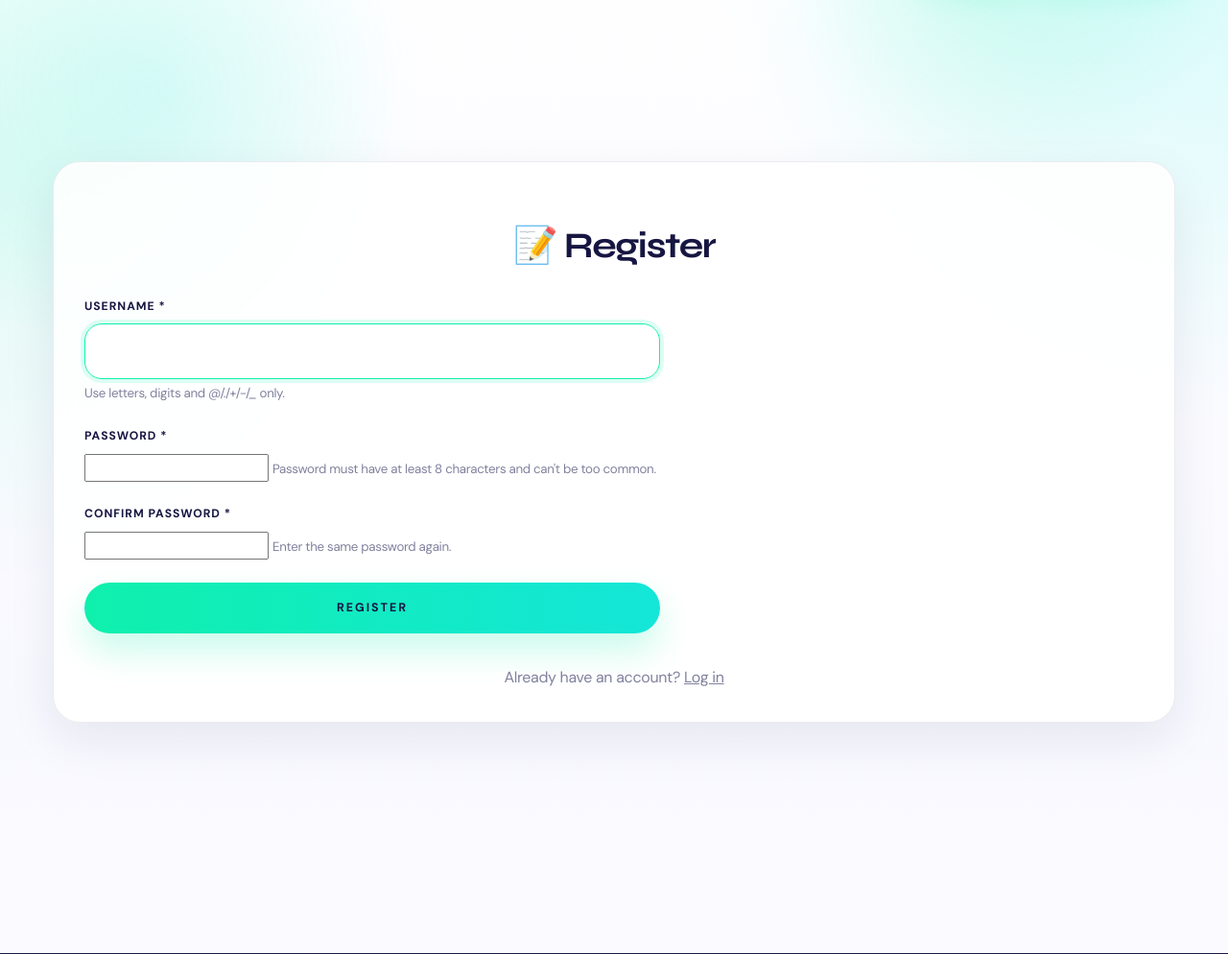
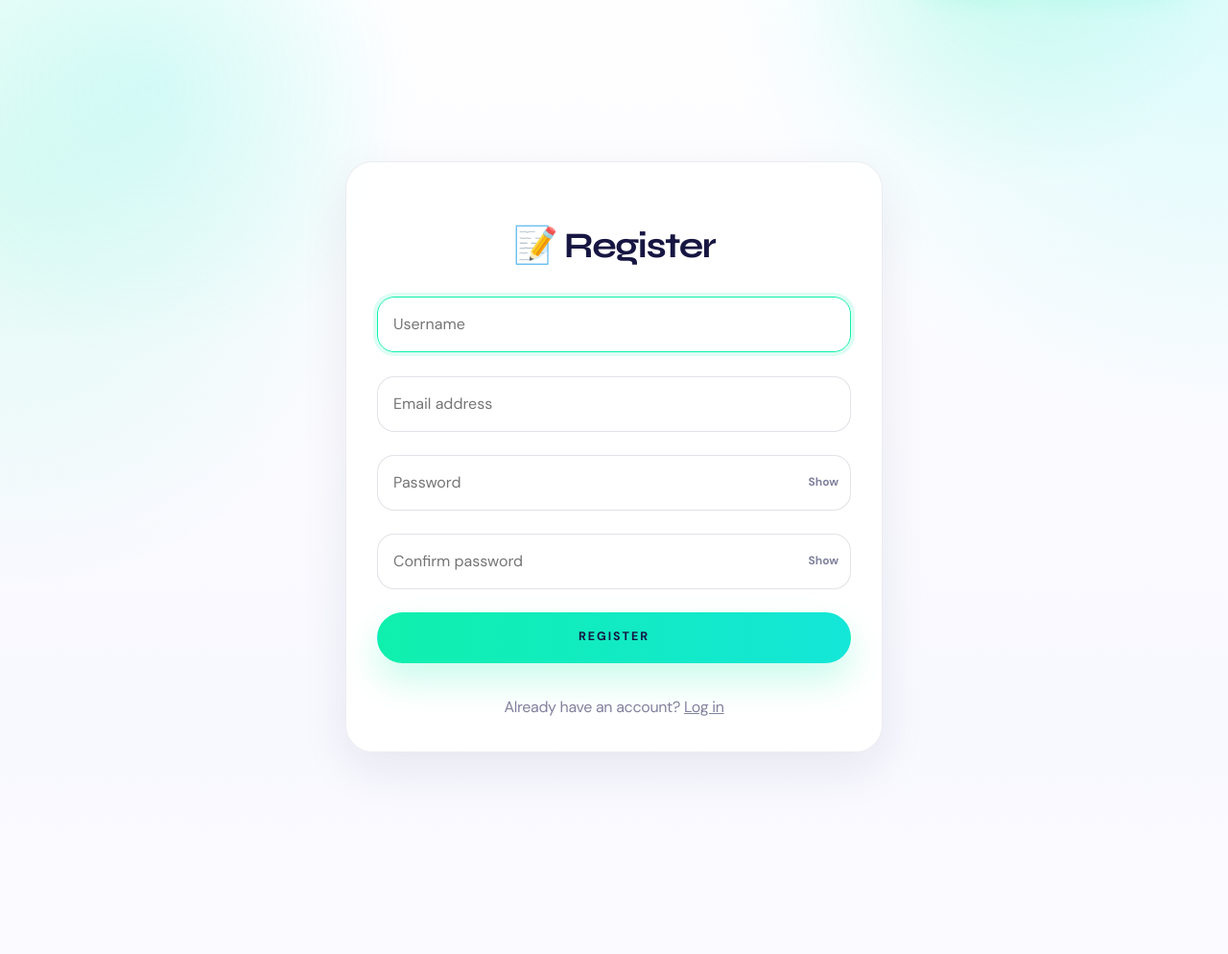
Before and after one commit to Lukrex/hackathon2026, a Django app: page /register/ in a window 1280 px wide. Shown: the part 100-1094 px from the top of the page at 96% size. Run offline with Django 4.2, Linux system fonts and the light colour scheme.

Commit message:
login a register big update

```diff
--- a/server/forms.py
+++ b/server/forms.py
@@ -1,4 +1,6 @@
 from django import forms
+from django.contrib.auth import authenticate, get_user_model
+from django.contrib.auth.forms import AuthenticationForm, UserCreationForm
 from .models import Request, Category, Expert
 
 
@@ -215,3 +217,91 @@ class RequestReviewForm(forms.ModelForm):
                 'class': 'form-control'
             }),
         }
+
+
+class RegisterForm(UserCreationForm):
+    email = forms.EmailField(required=True)
+
+    class Meta(UserCreationForm.Meta):
+        model = get_user_model()
+        fields = ('username', 'email', 'password1', 'password2')
+
+    def __init__(self, *args, **kwargs):
+        super().__init__(*args, **kwargs)
+        self.fields['username'].widget.attrs.update({
+            'class': 'form-control',
+            'placeholder': 'Username',
+            'autocomplete': 'username',
+        })
+        self.fields['email'].widget.attrs.update({
+            'class': 'form-control',
+            'placeholder': 'Email address',
+            'autocomplete': 'email',
+        })
+        self.fields['password1'].widget.attrs.update({
+            'class': 'form-control',
+            'placeholder': 'Password',
+            'autocomplete': 'new-password',
+        })
+        self.fields['password2'].widget.attrs.update({
+            'class': 'form-control',
+            'placeholder': 'Confirm password',
+            'autocomplete': 'new-password',
+        })
+
+    def clean_email(self):
+        email = self.cleaned_data['email'].strip().lower()
+        User = get_user_model()
+        if User.objects.filter(email__iexact=email).exists():
+            raise forms.ValidationError('This email is already used by another account.')
+        return email
+
+    def save(self, commit=True):
+        user = super().save(commit=False)
+        user.email = self.cleaned_data['email']
+        if commit:
+            user.save()
+        return user
+
+
+class UsernameEmailAuthenticationForm(AuthenticationForm):
+    username = forms.CharField(
+        label='Username/email',
+        widget=forms.TextInput(attrs={
+            'class': 'form-control',
+            'placeholder': 'Username/email',
+            'autocomplete': 'username',
+        }),
+    )
+
+    def __init__(self, request=None, *args, **kwargs):
+        super().__init__(request=request, *args, **kwargs)
+        self.fields['password'].widget.attrs.update({
+            'class': 'form-control',
+            'placeholder': 'Password',
+            'autocomplete': 'current-password',
+        })
+
+    def clean(self):
+        identifier = self.cleaned_data.get('username')
+        password = self.cleaned_data.get('password')
+
+        if identifier is not None and password:
+            user_identifier = identifier
+            if '@' in identifier:
+                User = get_user_model()
+                matched_user = User.objects.filter(email__iexact=identifier).first()
+                if matched_user:
+                    user_identifier = matched_user.get_username()
+
+            self.user_cache = authenticate(
+                self.request,
+                username=user_identifier,
+                password=password,
+            )
+
+            if self.user_cache is None:
+                raise self.get_invalid_login_error()
+            self.confirm_login_allowed(self.user_cache)
+
+        return self.cleaned_data
--- a/server/templates/base.html
+++ b/server/templates/base.html
@@ -497,6 +497,7 @@
 
         input[type="text"],
         input[type="email"],
+        input[type="password"],
         input[type="number"],
         input[type="tel"],
         textarea,
--- a/server/templates/registration/register.html
+++ b/server/templates/registration/register.html
@@ -29,29 +29,21 @@
                             {% csrf_token %}
 
                             <div class="form-group">
-                                <label for="{{ form.username.id_for_label }}" class="form-label">
-                                    Username *
-                                </label>
                                 {{ form.username }}
-                                <small class="form-text text-muted">Use letters, digits and @/./+/-/_ only.</small>
                             </div>
 
                             <div class="form-group">
-                                <label for="{{ form.password1.id_for_label }}" class="form-label">
-                                    Password *
-                                </label>
-                                {{ form.password1 }}
-                                <small class="form-text text-muted">
-                                    Password must have at least 8 characters and can't be too common.
-                                </small>
+                                {{ form.email }}
                             </div>
 
-                            <div class="form-group">
-                                <label for="{{ form.password2.id_for_label }}" class="form-label">
-                                    Confirm password *
-                                </label>
+                            <div class="form-group password-group">
+                                {{ form.password1 }}
+                                <button type="button" class="password-toggle" data-target="{{ form.password1.id_for_label }}">Show</button>
+                            </div>
+
+                            <div class="form-group password-group">
                                 {{ form.password2 }}
-                                <small class="form-text text-muted">Enter the same password again.</small>
+                                <button type="button" class="password-toggle" data-target="{{ form.password2.id_for_label }}">Show</button>
                             </div>
 
                             <button type="submit" class="btn btn-primary btn-block">
@@ -73,5 +65,57 @@
 .btn-block {
     width: 100%;
 }
+
+.row.justify-center {
+    display: flex;
+    justify-content: center;
+}
+
+.col-md-6 {
+    width: 100%;
+    max-width: 560px;
+    margin: 0 auto;
+}
+
+.password-group {
+    position: relative;
+}
+
+.password-group input {
+    padding-right: 4.4rem;
+}
+
+.password-toggle {
+    position: absolute;
+    right: 0.8rem;
+    top: 50%;
+    transform: translateY(-50%);
+    border: none;
+    background: transparent;
+    color: var(--text-light);
+    font-weight: 700;
+    font-size: 0.75rem;
+    cursor: pointer;
+}
+
+.password-toggle:hover {
+    color: var(--dark);
+}
 </style>
+
+<script>
+document.querySelectorAll('.password-toggle').forEach(function(btn) {
+    btn.addEventListener('click', function() {
+        var input = document.getElementById(btn.dataset.target);
+        if (!input) return;
+        if (input.type === 'password') {
+            input.type = 'text';
+            btn.textContent = 'Hide';
+        } else {
+            input.type = 'password';
+            btn.textContent = 'Show';
+        }
+    });
+});
+</script>
 {% endblock %}
--- a/server/urls.py
+++ b/server/urls.py
@@ -12,6 +12,11 @@ urlpatterns = [
     path('how-it-works/', views.how_it_works, name='how_it_works'),
 
     # Authentication
+    path(
+        'accounts/login/',
+        views.RememberMeLoginView.as_view(),
+        name='login',
+    ),
     path('accounts/', include('django.contrib.auth.urls')),
     path('register/', views.register, name='register'),
 
--- a/server/views.py
+++ b/server/views.py
@@ -1,5 +1,7 @@
 from django.shortcuts import render, redirect, get_object_or_404
+from django.conf import settings
 from django.contrib.auth.decorators import login_required, user_passes_test
+from django.contrib.auth.views import LoginView
 from django.views.decorators.http import require_http_methods
 from django.contrib import messages
 from django.db.models import Q, Count
@@ -7,11 +9,31 @@ from django.db import transaction
 from django.utils import timezone
 from django.http import HttpResponseRedirect
 from .models import Request, Expert, Category
-from .forms import RequestSubmissionForm, RequestFilterForm, RequestReviewForm, ExpertProfileForm
+from .forms import (
+    RequestSubmissionForm,
+    RequestFilterForm,
+    RequestReviewForm,
+    ExpertProfileForm,
+    RegisterForm,
+    UsernameEmailAuthenticationForm,
+)
 from .tasks import calculate_expert_matches
 
 
 ACTIVE_REQUEST_STATUSES = ['open', 'in_review', 'waiting_expert', 'in_progress']
+
+
+class RememberMeLoginView(LoginView):
+    template_name = 'registration/login.html'
+    authentication_form = UsernameEmailAuthenticationForm
+
+    def form_valid(self, form):
+        response = super().form_valid(form)
+        if self.request.POST.get('remember'):
+            self.request.session.set_expiry(settings.SESSION_COOKIE_AGE)
+        else:
+            self.request.session.set_expiry(0)
+        return response
 
 
 def is_admin_user(user):
@@ -692,21 +714,20 @@ def request_detail(request, request_id):
     })
 
 
-from django.contrib.auth.forms import UserCreationForm
 from django.contrib.auth import login
 
 
 def register(request):
     """User registration"""
     if request.method == 'POST':
-        form = UserCreationForm(request.POST)
+        form = RegisterForm(request.POST)
         if form.is_valid():
             user = form.save()
             login(request, user)
             messages.success(request, f'Víta vás {user.username}!')
             return redirect('dashboard')
     else:
-        form = UserCreationForm()
+        form = RegisterForm()
 
     return render(request, 'registration/register.html', {
         'form': form,
```
Also changed, not shown: server/templates/registration/login.html (+54 -3 lines), db.sqlite3.
